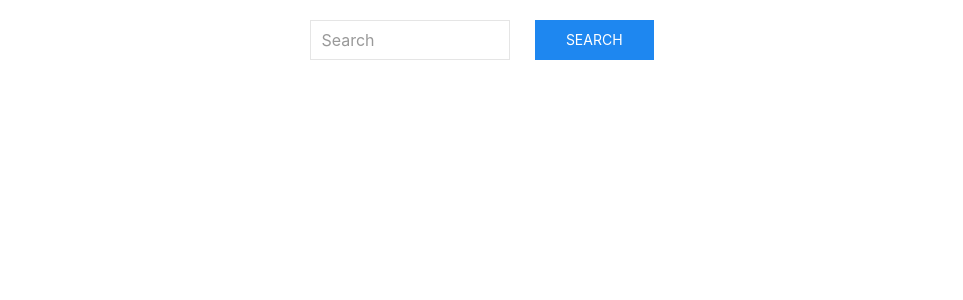
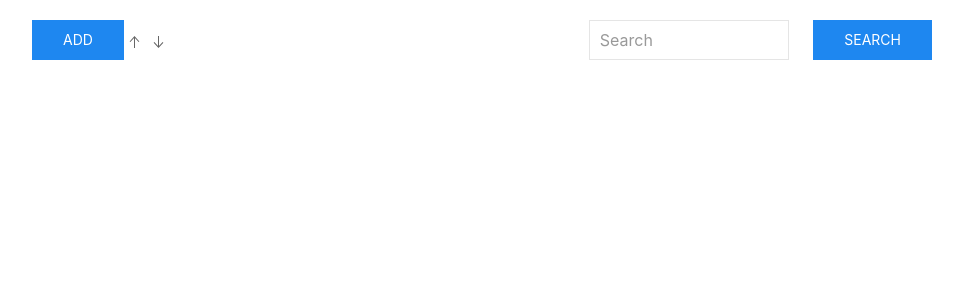
Before and after one commit to joshua-hashimoto/eigo-of-the-day-django, a Django app: page / in a window 1280 px wide. Shown: the part 80-380 px from the top of the page, without its empty margins (158-1121 px from the left). Run offline with Django 3.2, Linux system fonts and the light colour scheme; the visitor is signed in with stand-in values (Sample User, id 1); data that the repository does not hold is empty; parts of the project's set-up code (start-up, migrations or seed data) failed here and were passed over; some libraries are stand-ins or nearby versions.

Commit message:
added add button and ordering button to list page

```diff
--- a/templates/eigo/eigo_list.html
+++ b/templates/eigo/eigo_list.html
@@ -5,18 +5,28 @@
 
 {% block content %}
 <div class="uk-container-small uk-align-center">
-    <form action="" method="get" class="uk-margin uk-flex uk-flex-center">
+    <div class="uk-flex uk-flex-between uk-margin">
+        <div class="uk-flex uk-flex-middle">
+            <a href="{% url 'eigo:eigo_new' %}" class="uk-button uk-button-primary">add</a>
+            <form action="" method="get">
+                <button type="submit" uk-icon="arrow-up" name="ordering" value="up"></button>
+                <button type="submit" uk-icon="arrow-down" name="ordering" value="down"></button>
+            </form>
+        </div>
+        <form action="" method="get">
             <div>
                 <input type="text" name="search" class="uk-input uk-form-width-medium" placeholder="Search">
                 <button class='uk-button uk-button-primary uk-margin-left'>search</button>
             </div>
-    </form>
+        </form>
+    </div>
     <div class="uk-list">
         {% for eigo in eigo_list %}
             {% include 'eigo/eigo_list_cell.html' with eigo=eigo %}
         {% endfor %}
     </div>
 </div>
+
 {% endblock content %}
 
 {% block style %}
```
